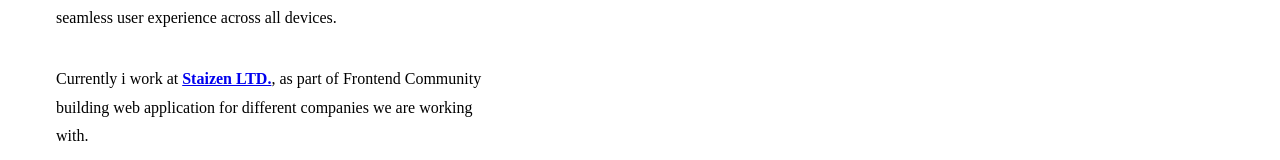
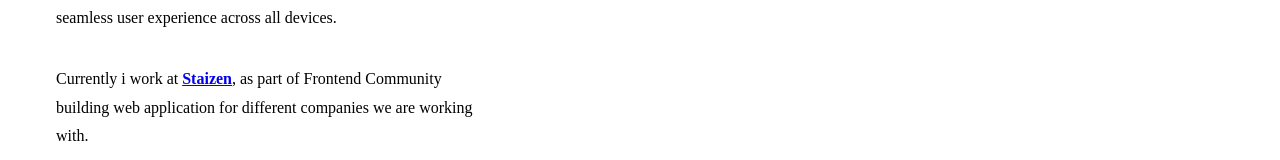
Before and after one commit to d3bn/portfolio-app, a React (Vite) app: page / in a window 1280 px wide. Shown: the part 440-600 px from the top of the page. Built offline with nearby package versions, Linux system fonts and the light colour scheme; the HTML template or start-up script is replaced by a standard one.

Commit message:
chore: update home content

```diff
--- a/src/pages/home.tsx
+++ b/src/pages/home.tsx
@@ -18,7 +18,7 @@ function Home() {
           rel="noopener noreferrer"
           to="https://staizen.com"
         >
-          <strong>Staizen LTD.</strong>
+          <strong>Staizen</strong>
         </Link>
         , as part of Frontend Community building web application for different
         companies we are working with.
```
